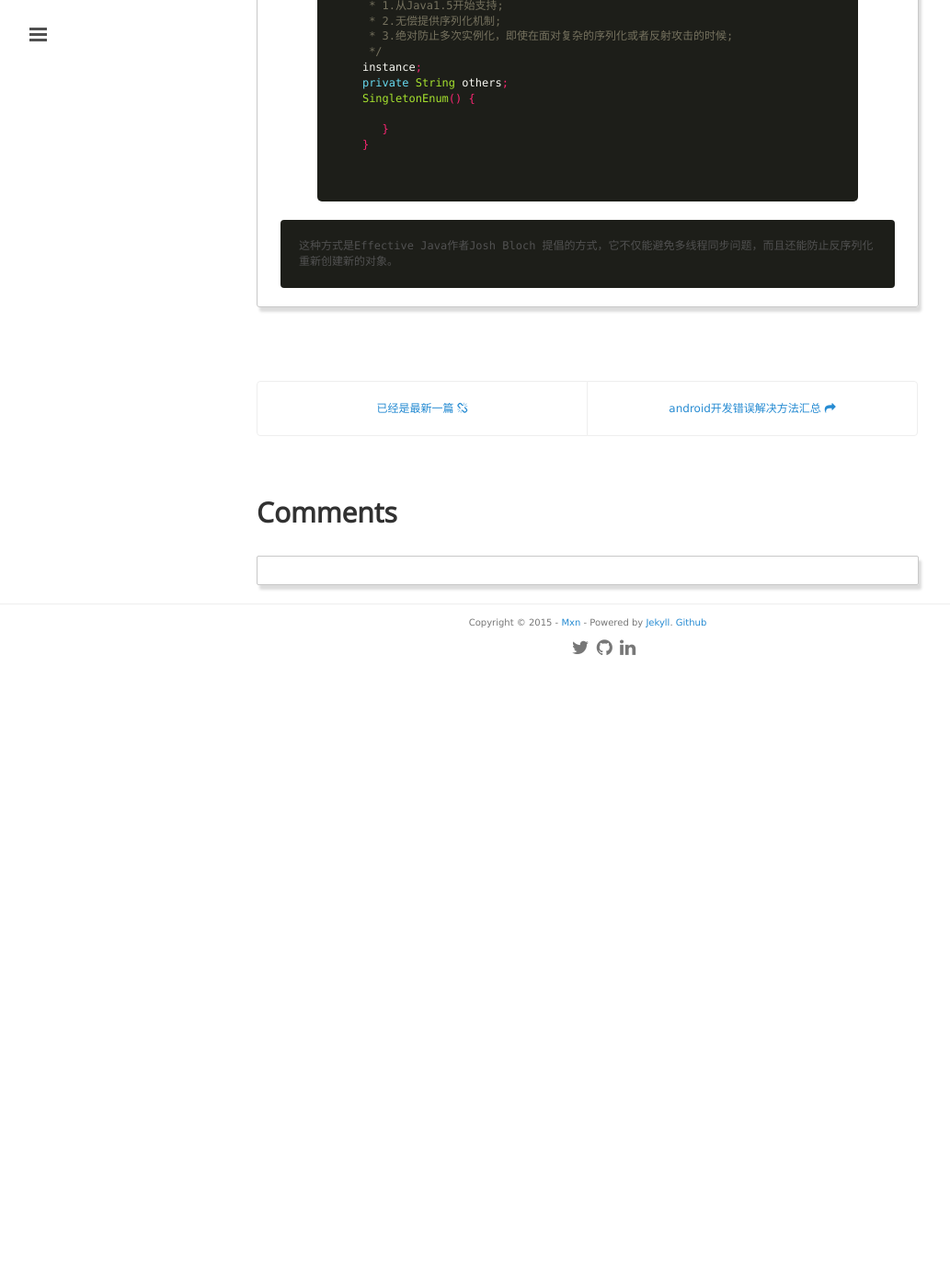
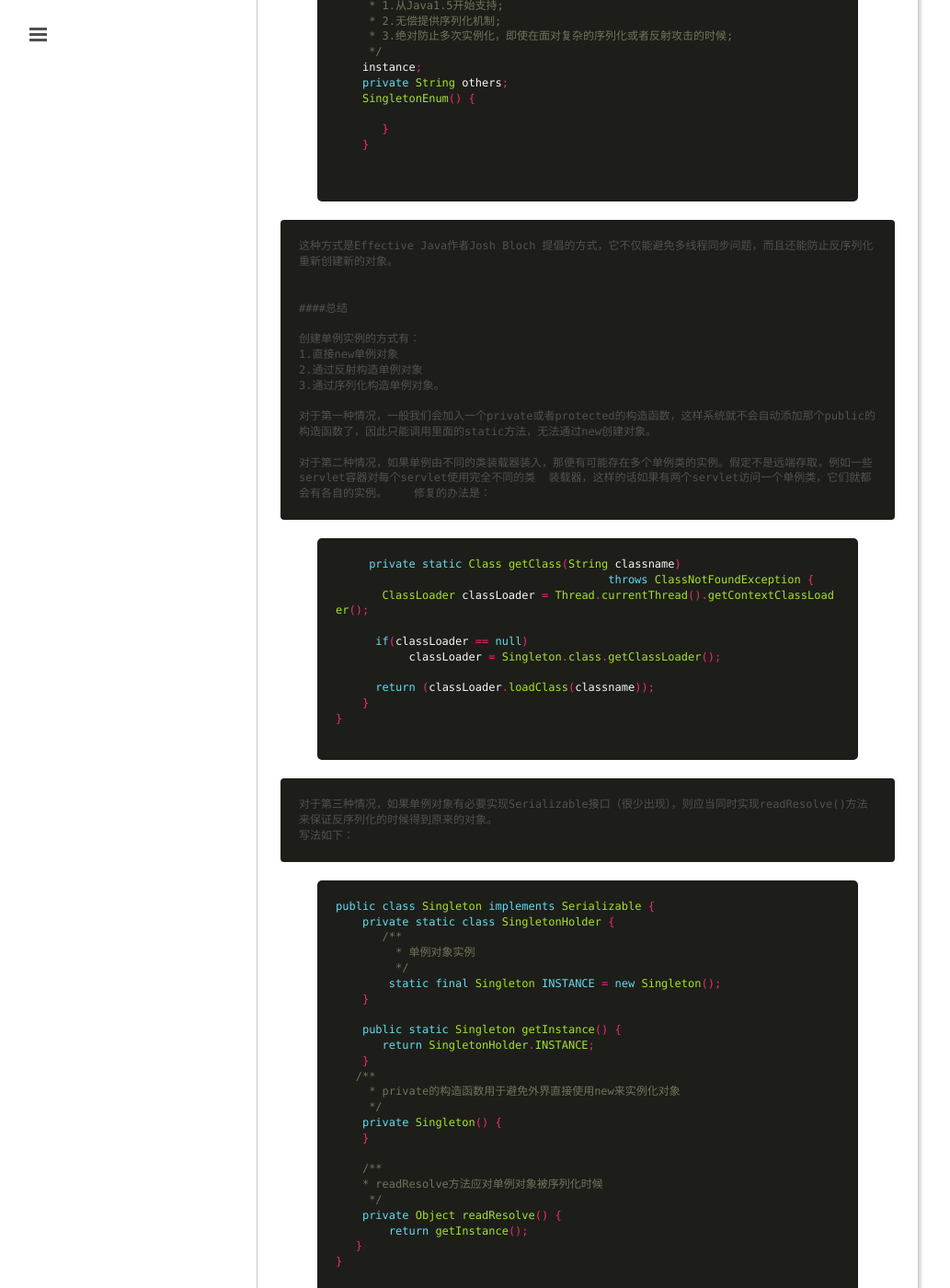
Before and after one commit to mxn21/mxn21.github.io, a Jekyll site: the page built from _posts/2015-5-28-android单例模式分析.md, in a window 1280 px wide and 1400 px high, scrolled down 4080 px. Shown: the whole window at 92% size, without its empty margins (1-1034 px from the left). Built offline with Jekyll 4.4.1, drawn with Linux system fonts in a browser that asks for light colours; Markdown is read by kramdown in place of the engine named in the settings; comment, search, counter and statistics services are not loaded; before the commit the page ends 4809 px from its top, so only the background shows below that.

Commit message:
Update 2015-5-28-android单例模式分析.md

```diff
--- a/_posts/2015-5-28-android单例模式分析.md
+++ b/_posts/2015-5-28-android单例模式分析.md
@@ -191,3 +191,56 @@
     {% endhighlight %}
 
     这种方式是Effective Java作者Josh Bloch 提倡的方式，它不仅能避免多线程同步问题，而且还能防止反序列化重新创建新的对象。
+
+
+    ####总结
+
+    创建单例实例的方式有：
+	1.直接new单例对象
+	2.通过反射构造单例对象
+	3.通过序列化构造单例对象。
+
+    对于第一种情况，一般我们会加入一个private或者protected的构造函数，这样系统就不会自动添加那个public的构造函数了，因此只能调用里面的static方法，无法通过new创建对象。
+
+    对于第二种情况，如果单例由不同的类装载器装入，那便有可能存在多个单例类的实例。假定不是远端存取，例如一些servlet容器对每个servlet使用完全不同的类  装载器，这样的话如果有两个servlet访问一个单例类，它们就都会有各自的实例。
+   修复的办法是：
+    {% highlight java %}
+     private static Class getClass(String classname)
+                                         throws ClassNotFoundException {
+       ClassLoader classLoader = Thread.currentThread().getContextClassLoader();
+
+      if(classLoader == null)
+           classLoader = Singleton.class.getClassLoader();
+
+      return (classLoader.loadClass(classname));
+    }
+}
+       {% endhighlight %}
+    对于第三种情况，如果单例对象有必要实现Serializable接口（很少出现），则应当同时实现readResolve()方法来保证反序列化的时候得到原来的对象。
+    写法如下：
+   {% highlight java %}
+public class Singleton implements Serializable {
+    private static class SingletonHolder {
+       /**
+         * 单例对象实例
+         */
+        static final Singleton INSTANCE = new Singleton();
+    }
+
+    public static Singleton getInstance() {
+       return SingletonHolder.INSTANCE;
+    }
+   /**
+     * private的构造函数用于避免外界直接使用new来实例化对象
+     */
+    private Singleton() {
+    }
+
+    /**
+    * readResolve方法应对单例对象被序列化时候
+     */
+    private Object readResolve() {
+        return getInstance();
+   }
+}
+    {% endhighlight %}
```
